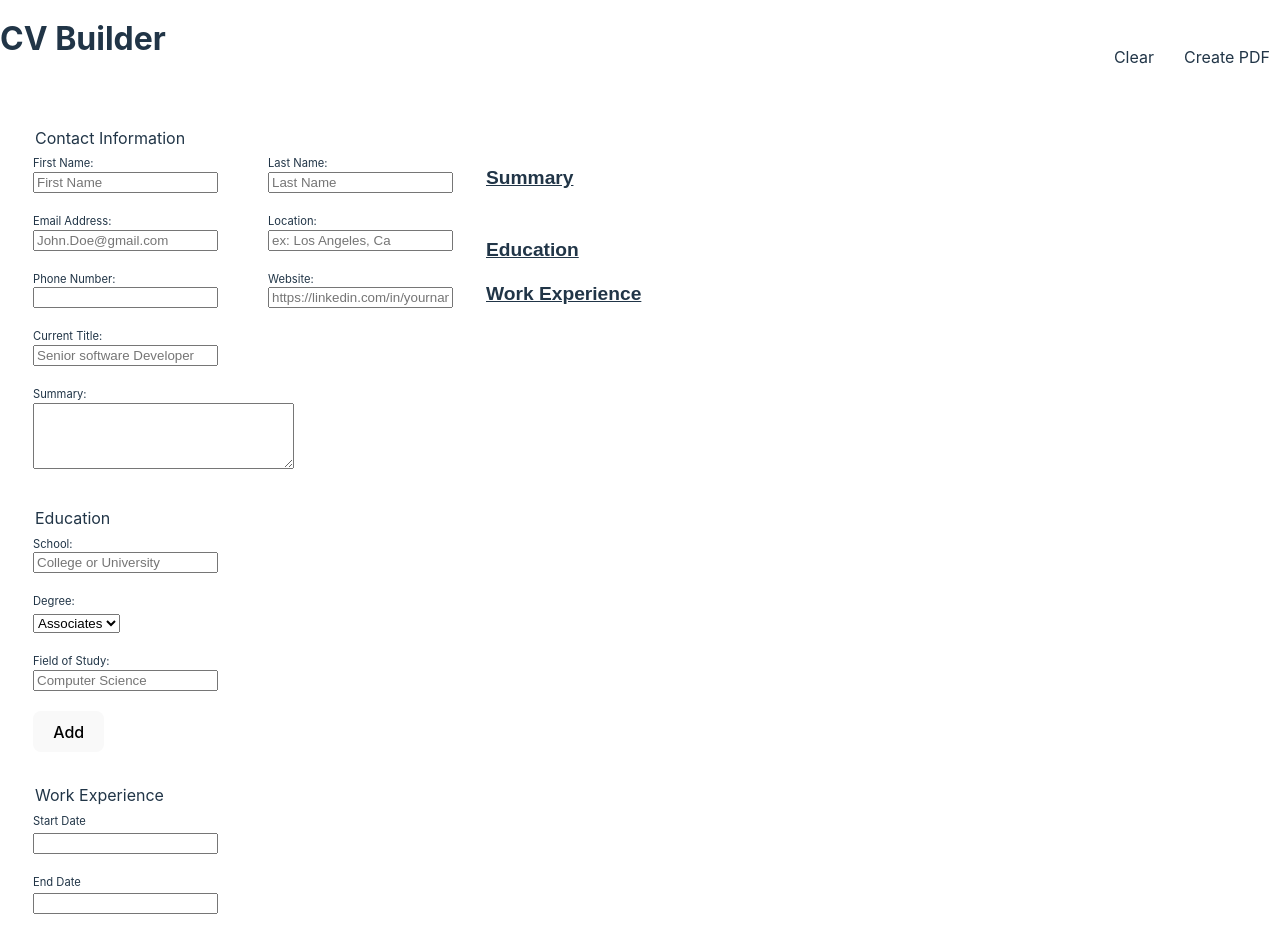
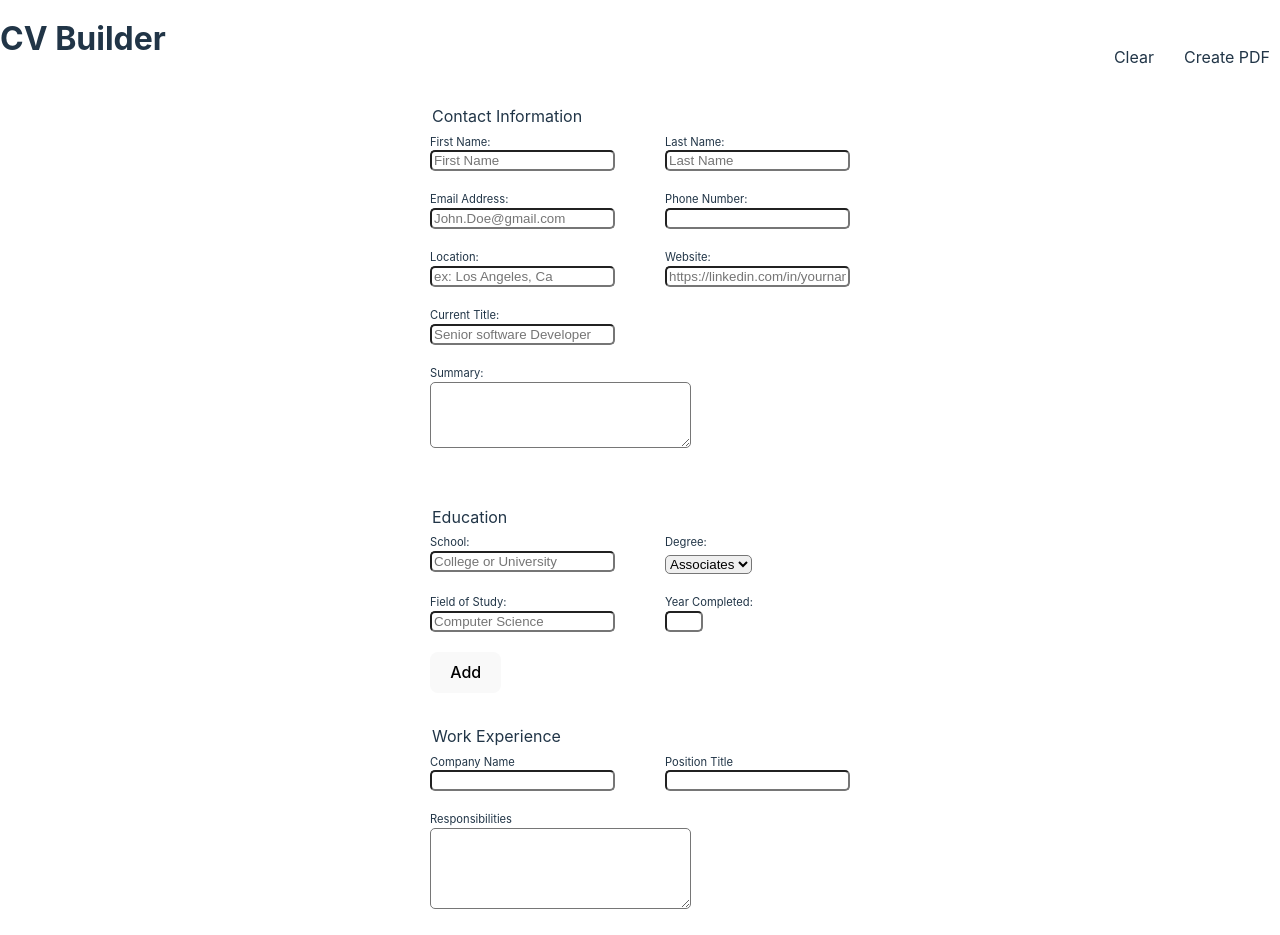
Before and after one commit to MakersMarked/cvgenerator, a React (Vite) app in the folder cv-generator/: page / in a window 1280 px wide. Shown: the top 935 px of the page. Built offline with nearby package versions, Linux system fonts and the light colour scheme.

Commit message:
Add Delete function for jobs and Schools

```diff
--- a/cv-generator/package.json
+++ b/cv-generator/package.json
@@ -12,7 +12,8 @@
   "dependencies": {
     "react": "^18.2.0",
     "react-datepicker": "^4.16.0",
-    "react-dom": "^18.2.0"
+    "react-dom": "^18.2.0",
+    "uniqid": "^5.4.0"
   },
   "devDependencies": {
     "@types/react": "^18.2.15",
--- a/cv-generator/src/App.jsx
+++ b/cv-generator/src/App.jsx
@@ -1,8 +1,10 @@
 import { useState } from 'react';
+import  uniqid  from 'uniqid'
 import Preview from './components/Preview';
 import ContactInfo from './components/ContactInfo';
 import Education from './components/Education';
 import Experience from './components/Experience';
+
 function App() {
 
 // Contact Info components's State and Fn's
@@ -24,80 +26,84 @@ const [contactInfo, setContactInfo] = useState({
   // Education component's state and Fn's
   const [schoolInfo, setSchoolInfo] = useState({
         schoolName:'',
+        degree:'',
         fieldOfStudy:'',
-        degree:''
+        gradYear:'',
+        id:''
     });
     const [educationList, setEducationList] = useState([])
 
 const handleSchoolInfo = (e) => {
         const name = e.target.name;
-        setSchoolInfo({...schoolInfo, [name]: e.target.value})
+        setSchoolInfo({...schoolInfo, [name]: e.target.value, id: uniqid()})
+
     }
 const handleEducationList = () => {
-  const list = educationList.push(schoolInfo)
-      setEducationList([{list}, ...educationList])
+    const list = educationList
+      list.push(schoolInfo)
+      setEducationList([...list])
+
     }
   // Work Exp  component's State and Fn
   const [workExp, setWorkExp ] = useState({
 		companyName: '',
 		positionTitle: '',
 		responsibilities:'',
-		dates: {
-            startDate:'',
-            endDate:''
-        }
+    id:''
 	})
   const [workExpList, setWorkExpList] = useState([])
 
   const handleWorkExpList = () => {
-    const list = workExpList.push(workExp)
-        setWorkExpList([{list}, ...workExpList])
-        console.log(workExpList)
+
+    const list = workExpList;
+      list.push(workExp)
+        setWorkExpList([...list])
+
       }
 
-  const [date, setDate] = useState(workExp.dates);
-
-
-     const handleStartDate = (e) => {
-        setDate({...date, startDate: e })
-        setWorkExp({...workExp, dates: date})
-     }
-     const handleEndDate = (e) => {
-        setDate({...date, endDate: e })
-        setWorkExp({...workExp, dates: date})
-        console.log(workExp)
-     }
 	const handleWorkExp = (e)=> {
 		const tempName = e.target.name;
-		setWorkExp({...workExp,[tempName]:e.target.value});
-        console.log(workExp)
+		setWorkExp({...workExp,[tempName]:e.target.value, id:uniqid()});
+
 	}
+  const handleDeleteWork = (id) =>{
+    const temp = workExpList.filter(job => job.id !== id)
+    setWorkExpList(temp)
+  }
+  const handleDeleteSchool = (id) => {
+    const temp = educationList.filter(school => school.id !== id)
+    setEducationList(temp)
+  }
+
   return (
     <div className='module'>
 
-<div className="temp">
-      <ContactInfo
+      <div>
+        <ContactInfo
         handleContactInfo={handleContactInfo}
       />
       <Education
         handleSchoolInfo={handleSchoolInfo}
         handleEducationList={handleEducationList}
+
       />
       <Experience
-        handleStartDate = {handleStartDate}
-        handleEndDate = {handleEndDate}
         handleWorkExp = {handleWorkExp}
         handleWorkExpList={handleWorkExpList}
-        date= {date}
+
       />
-     </div>
-      <div>
+
+
         <Preview
                 contactInfo={contactInfo}
                 educationList={educationList}
                 workExpList={workExpList}
-              />
+                handleDeleteWork={handleDeleteWork}
+                handleDeleteSchool={handleDeleteSchool}
+
+        />
       </div>
+
     </div>
 
 
--- a/cv-generator/src/Styles/index.css
+++ b/cv-generator/src/Styles/index.css
@@ -8,7 +8,6 @@
   color-scheme: light dark;
   color: var(--text-color);
   background-color: var(--bgc);
-
   font-synthesis: none;
   text-rendering: optimizeLegibility;
   -webkit-font-smoothing: antialiased;
@@ -16,6 +15,11 @@
   -webkit-text-size-adjust: 100%;
 }
 /* Custom CSS so far */
+.module {
+  display: flex;
+  justify-content: center;
+  align-items: center;
+}
 .header {
   display: flex;
   min-width: 320px;
@@ -30,12 +34,15 @@ nav {
   padding: 10px;
   align-items: flex-end;
 }
-
+section{
+  display: flex;
+  gap: 50px;
+}
 fieldset {
   margin: 20px;
   border: 1px var(--text-color) solid;
   max-width: 600px;
-  min-width: 320px;
+
 }
 
 input, label {
@@ -49,18 +56,26 @@ label {
   display: flex;
   gap: 50px;
 }
-input, select {
+input, select, textarea {
  margin-bottom: 20px;
+ border-radius: 5px;
+ transition: border-color 0.2s;
+
 }
-input:focus, textarea:focus, select:focus{
-  background-color: var(--input-bgc)
+input:hover, textarea:hover, select:hover{
+  border-color: var(--text-color);
+  border: 2px solid ;
 }
-.email-phone {
-  float: left;
-  margin-right: 50px;
+#gradYear {
+  width: 30px;
 }
-.temp {
-  float: left;
+.school {
+  display: flex;
+  gap: 50px;
+}
+.exp {
+  display: flex;
+  gap: 50px;
 }
 /* End */
 a {
@@ -96,7 +111,7 @@ button {
   transition: border-color 0.25s;
 }
 button:hover {
-  border-color: #646cff;
+  border-color: var(--text-color);
 }
 button:focus,
 button:focus-visible {
--- a/cv-generator/src/Styles/preview.css
+++ b/cv-generator/src/Styles/preview.css
@@ -14,7 +14,7 @@ h1 {
 p {
     text-align: start;
     max-width: 500px;
-
+    margin-top: -5px;
 }
 .contact-info-section {
     display: flex;
@@ -53,11 +53,25 @@ p {
   flex-direction: column;
   gap: 5px;
 }
-.resume-section-content > p {
-    margin-top: -5px;
+
+.resume-section-content > div:first-child {
+  font-style: italic;
+  font-weight: 800;
+}
+span {
+  display: none;
+}
+.resume-section-content:hover > div > span {
+  display: contents;
 }
 .work-title {
     display: flex;
     gap: 50px;
     font-style: italic;
 }
+#school {
+ display: flex;
+}
+#school:hover >span {
+  display: contents;
+}
--- a/cv-generator/src/components/ContactInfo.jsx
+++ b/cv-generator/src/components/ContactInfo.jsx
@@ -26,8 +26,8 @@ const ContactInfo = ({handleContactInfo}) => {
                         />
                     </div>
                 </section>
-
                 <section className="email-phone">
+                    <div>
                         <label htmlFor="email">Email Address:</label>
                         <input
                             onChange= {handleContactInfo}
@@ -36,6 +36,8 @@ const ContactInfo = ({handleContactInfo}) => {
                             name="email"
                             placeholder="John.Doe@gmail.com"
                         />
+                    </div>
+                    <div>
                         <label htmlFor="phone">Phone Number:</label>
                         <input
                             onChange= {handleContactInfo}
@@ -43,8 +45,10 @@ const ContactInfo = ({handleContactInfo}) => {
                             id="phone"
                             name="phoneNum"
                         />
+                    </div>
                 </section>
                 <section className= "loc-web">
+                    <div>
                         <label htmlFor="location">Location:</label>
                         <input
                             onChange= {handleContactInfo}
@@ -53,6 +57,8 @@ const ContactInfo = ({handleContactInfo}) => {
                             name="location"
                             placeholder="ex: Los Angeles, Ca"
                         />
+                    </div>
+                    <div>
                         <label htmlFor="website">Website:</label>
                         <input
                             onChange= {handleContactInfo}
@@ -61,8 +67,11 @@ const ContactInfo = ({handleContactInfo}) => {
                             name="website"
                             placeholder="https://linkedin.com/in/yourname"
                         />
+                    </div>
+
                 </section>
                 <section className="job-input">
+                    <div>
                         <label htmlFor="job">Current Title:</label>
                         <input
                             onChange= {handleContactInfo}
@@ -71,6 +80,11 @@ const ContactInfo = ({handleContactInfo}) => {
                             name="job"
                             placeholder="Senior software Developer"
                         />
+                    </div>
+
+                </section>
+                <section>
+                    <div>
                         <label htmlFor="summary">Summary:</label>
                         <textarea
                             onChange= {handleContactInfo}
@@ -81,7 +95,9 @@ const ContactInfo = ({handleContactInfo}) => {
                             cols="30"
                         >
                     </textarea>
+                    </div>
                 </section>
+
             </fieldset>
         </form>
     )
--- a/cv-generator/src/components/Education.jsx
+++ b/cv-generator/src/components/Education.jsx
@@ -9,7 +9,8 @@ const Education = ({handleSchoolInfo, handleEducationList }) => {
  return (
         <fieldset>
             <legend>Education</legend>
-            <section>
+            <section className="school">
+                <div >
                     <label htmlFor="school">School:</label>
                     <input
                         onChange= {handleSchoolInfo}
@@ -18,11 +19,16 @@ const Education = ({handleSchoolInfo, handleEducationList }) => {
                         name="schoolName"
                         placeholder="College or University"
                     />
+                </div>
+                <div>
                     <label htmlFor="degree">Degree:</label>
-               <select
-               onClick={handleSchoolInfo} name="degree" id="degree">
+                    <select onClick={handleSchoolInfo} name="degree" id="degree">
                         {degreeTypes}
                     </select>
+                </div>
+            </section>
+            <section>
+                <div>
                     <label htmlFor="fos">Field of Study:</label>
                     <input
                         onChange= {handleSchoolInfo}
@@ -31,6 +37,16 @@ const Education = ({handleSchoolInfo, handleEducationList }) => {
                         id="fos"
                         placeholder="Computer Science"
                     />
+                </div>
+                <div>
+                    <label htmlFor="gradYear">Year Completed:</label>
+                    <input type="num"
+                    onChange={handleSchoolInfo}
+                    name="gradYear"
+                    id="gradYear"
+                    />
+
+                </div>
             </section>
             <SubmitBtn
                 onClick={handleEducationList}
--- a/cv-generator/src/components/Experience.jsx
+++ b/cv-generator/src/components/Experience.jsx
@@ -1,9 +1,9 @@
-import DatePicker from "react-datepicker"
+
 import "react-datepicker/dist/react-datepicker.css";
 import { SubmitBtn } from "./Utils";
 
 
-const Experience = ({handleStartDate, handleEndDate, handleWorkExp, handleWorkExpList, date}
+const Experience = ({handleWorkExp, handleWorkExpList}
  ) => {
 
 
@@ -11,20 +11,7 @@ const Experience = ({handleStartDate, handleEndDate, handleWorkExp, handleWorkEx
         <fieldset>
             <legend>Work Experience</legend>
             <section>
-                <label htmlFor="startDate">Start Date</label>
-                <DatePicker
-                    name="startDate"
-                    id="startDate"
-                    selected={date.startDate}
-                    onChange={handleStartDate} />
-                    <label htmlFor="endDate">End Date</label>
-
-                <DatePicker
-                    selected= {date.endDate}
-                    name="endDate"
-                    id="endDate"
-                    onChange={handleEndDate}
-                    />
+                <div>
                     <label htmlFor="companyName">Company Name</label>
                     <input
                     onChange={handleWorkExp}
@@ -32,6 +19,8 @@ const Experience = ({handleStartDate, handleEndDate, handleWorkExp, handleWorkEx
                     name="companyName"
                     id="companyName"
                     />
+                </div>
+                <div>
                     <label htmlFor="positionTitle">Position Title</label>
                     <input
                     onChange={(e)=> handleWorkExp(e)}
@@ -39,6 +28,10 @@ const Experience = ({handleStartDate, handleEndDate, handleWorkExp, handleWorkEx
                     name="positionTitle"
                     id="positionTitle"
                     />
+                </div>
+            </section>
+            <section>
+                <div>
                     <label htmlFor="responsibilities">Responsibilities</label>
                     <textarea
                     onChange={(e)=> handleWorkExp(e)}
@@ -47,7 +40,10 @@ const Experience = ({handleStartDate, handleEndDate, handleWorkExp, handleWorkEx
                     cols="30"
                     rows="5"
                     />
+                </div>
             </section>
+
+
             <SubmitBtn onClick={handleWorkExpList} text="Add"/>
         </fieldset>
     )
```
Also changed, not shown: cv-generator/src/components/Preview.jsx (+14 -10 lines), 1 other file (tests, documents, lock files or other folders). Lines whose indentation alone changed are shown as unchanged.
